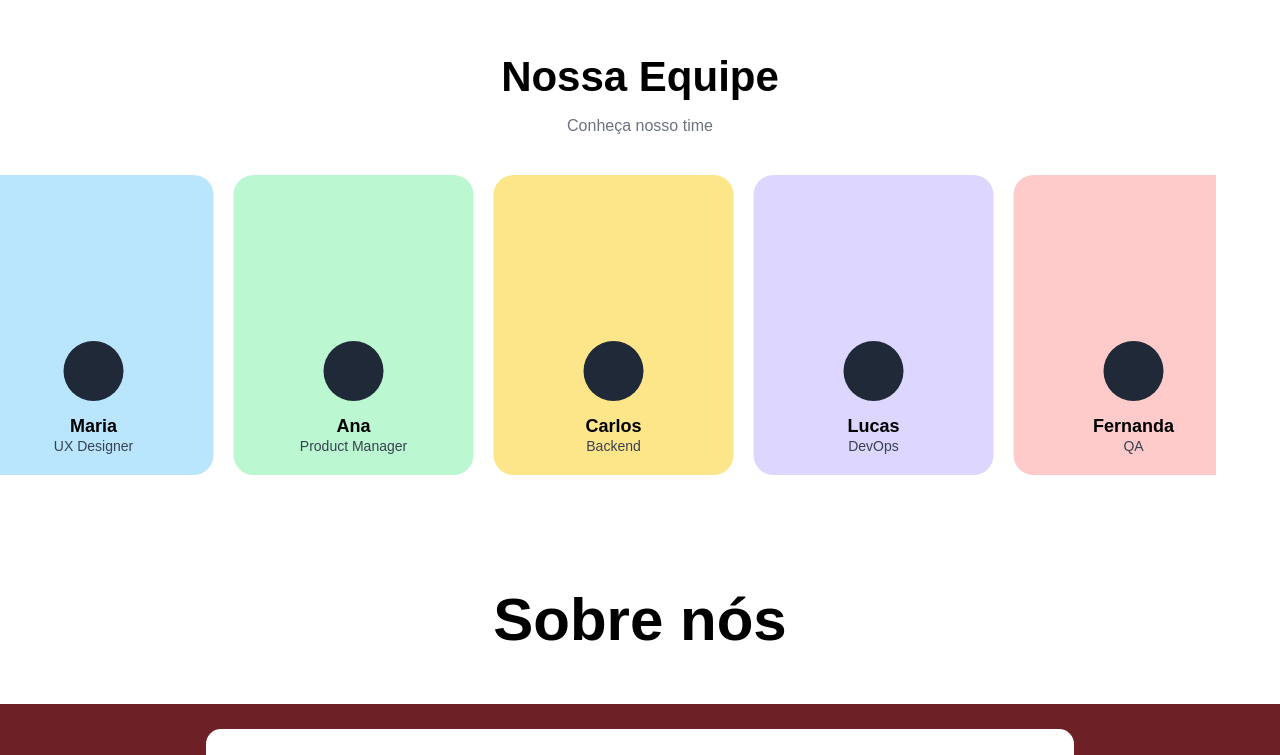
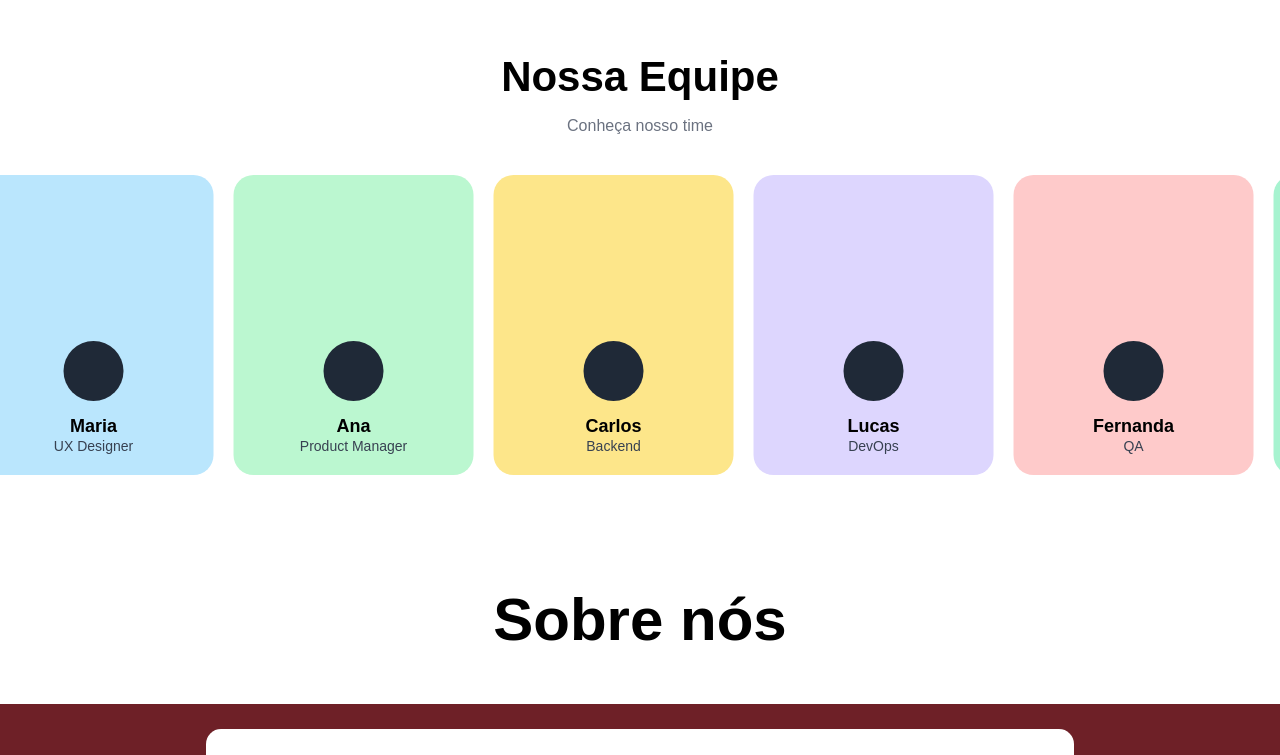
Before and after one commit to FlashUpJus/michelle-decoracoes, a React (Vite) app: page / in a window 1280 px wide. Shown: the part 5208-5963 px from the top of the page. Built offline with nearby package versions, Linux system fonts and the light colour scheme.

Commit message:
fix: corrige overflow da seção de equipe e ajusta largura do carrossel

```diff
--- a/src/styles/Team.css
+++ b/src/styles/Team.css
@@ -1,6 +1,7 @@
 .team {
   text-align: center;
   padding: 60px 0;
+  overflow-x: hidden;
 }
 
 .team h2 {
@@ -16,7 +17,8 @@
 /* CARROSSEL */
 .carousel {
   overflow: hidden;
-  width: 95%;
+  width: 100%;
+  margin: 0 auto;
 }
 
 .carousel-track {
```
